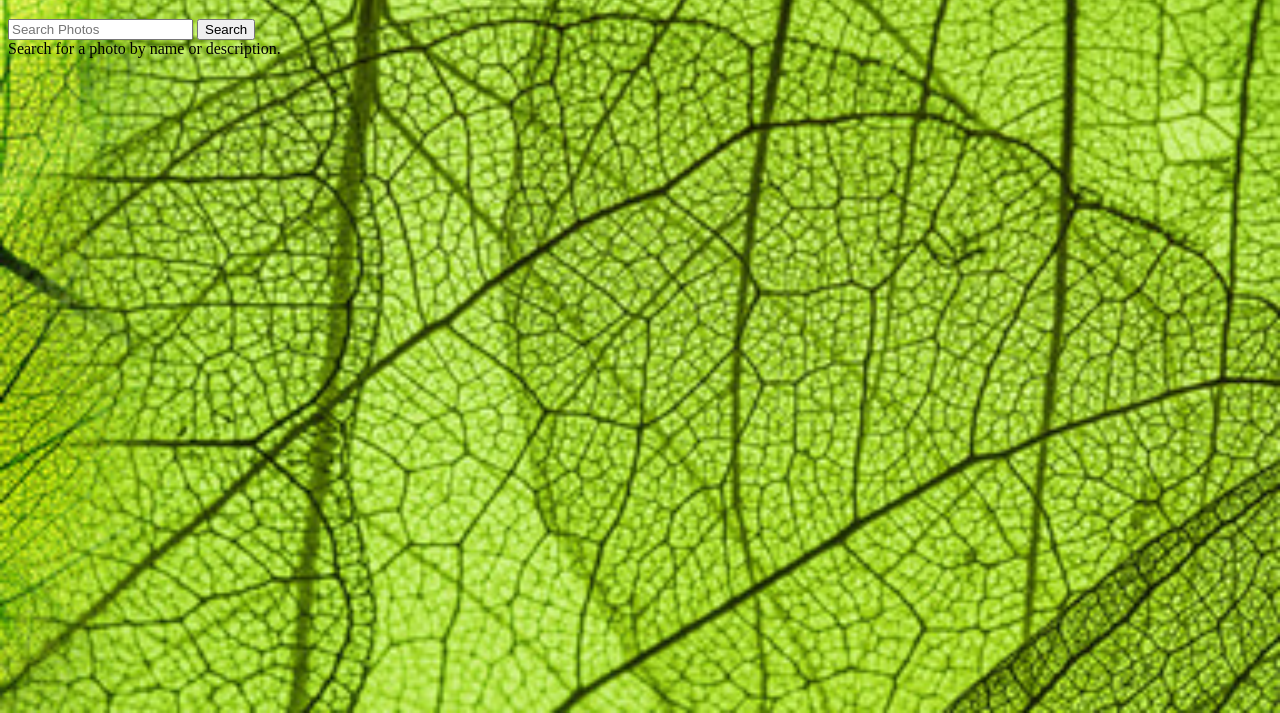
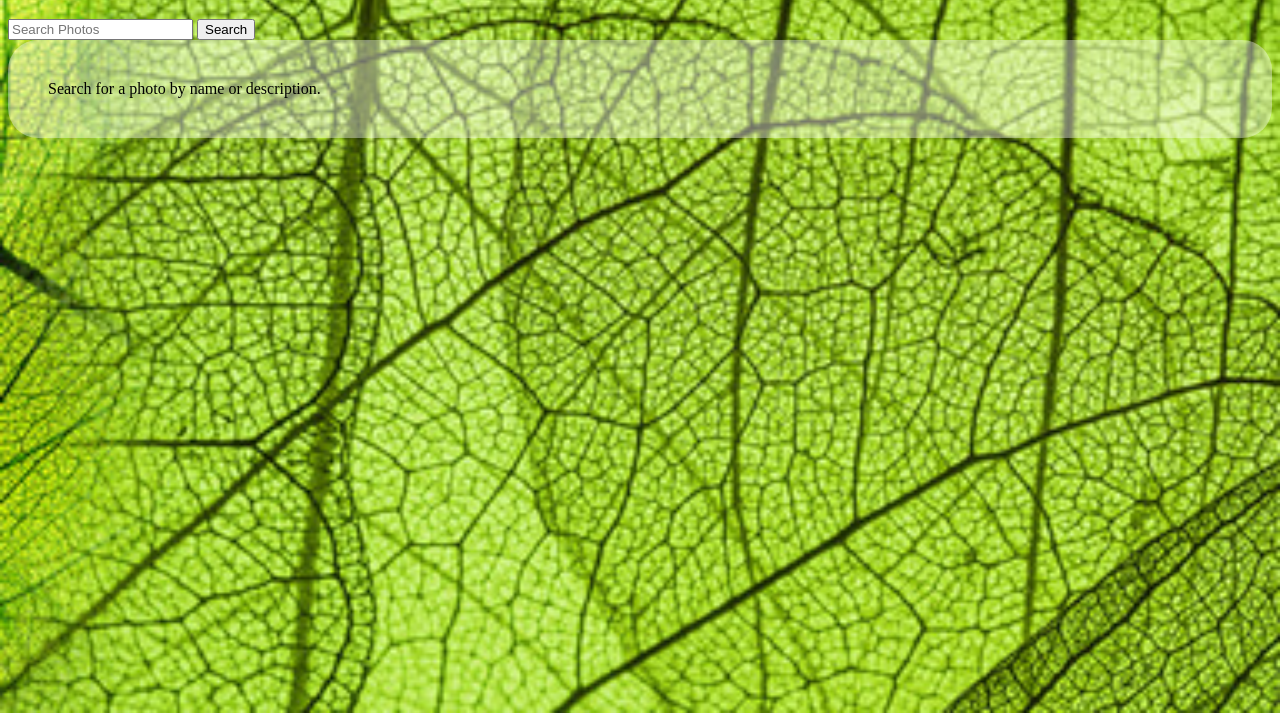
Before and after one commit to Elinuuur/Grupp4Metadata, a website: page client/index-photos.html in a window 1280 px wide. Shown: the part 87-800 px from the top of the page. Drawn offline with Linux system fonts and the light colour scheme.

Commit message:
search background edits in css

```diff
--- a/client/style.css
+++ b/client/style.css
@@ -3,7 +3,7 @@
     margin:0 auto;
     list-style:none;
     text-align: center;
-    padding-top: 45vh;
+    padding-top: 22vh;
     }
 
     #nav li {
@@ -73,3 +73,9 @@ section{
     margin-bottom: 20px;
     padding-bottom: 20px;
 }
+
+.searchResults {
+    background-color: rgba(255, 255, 255, 0.4);
+    border-radius: 30px;
+    padding: 40px;
+}
```
